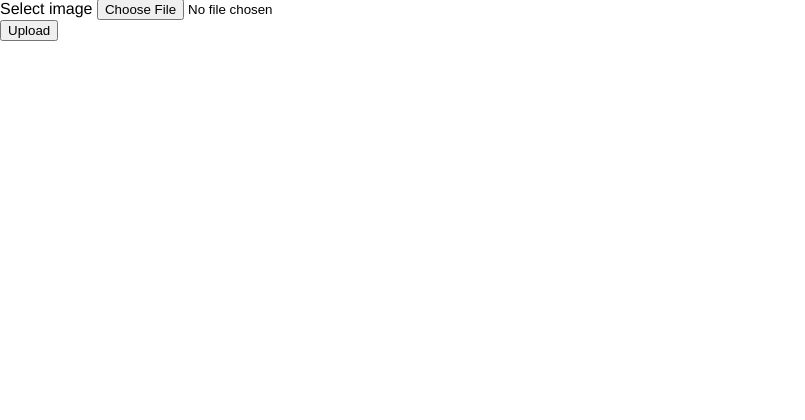
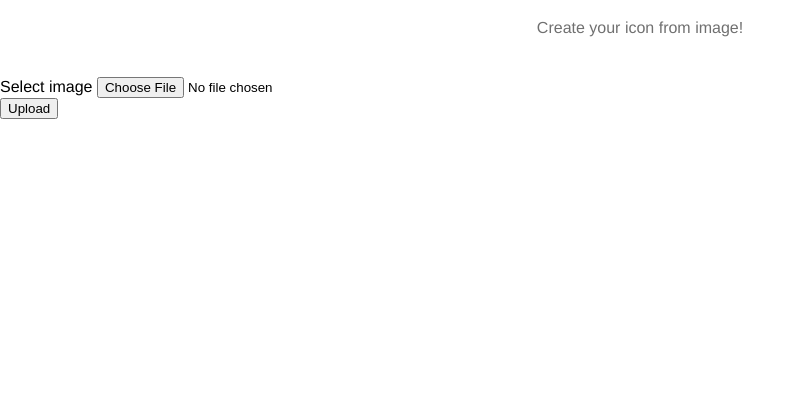
Before and after one commit to sofiia-tesliuk/Jellicon, a Flask app: page /upload in a window 1280 px wide. Shown: the part 121-541 px from the top of the page, without its empty margins (0-805 px from the left). Run offline with Flask 2, Linux system fonts and the light colour scheme.

Commit message:
Added introduction text;

```diff
--- a/unicon/image.py
+++ b/unicon/image.py
@@ -1,5 +1,5 @@
 #  Created by Sofiia Tesliuk at 2019-09-29.
-from PIL import Image, IcnsImagePlugin
+from PIL import Image
 
 
 class UnImage:
--- a/unicon/static/styles/base.css
+++ b/unicon/static/styles/base.css
@@ -77,3 +77,9 @@ a{
 .image_link:hover{
     opacity: 0.7;
 }
+
+section{
+    text-align: center;
+    margin: 40px;
+    color: #707070;
+}
--- a/unicon/templates/index.html
+++ b/unicon/templates/index.html
@@ -10,6 +10,8 @@
         <h1 class="header__title">UnIcon</h1>
         <img class="header__logo" src="../static/images/unicon_logo.png" alt="unicon-logo">
     </header>
+
+    <section>Create your icon from image!</section>
 
     <div class="main">
     {% block main %}{% endblock %}
```
